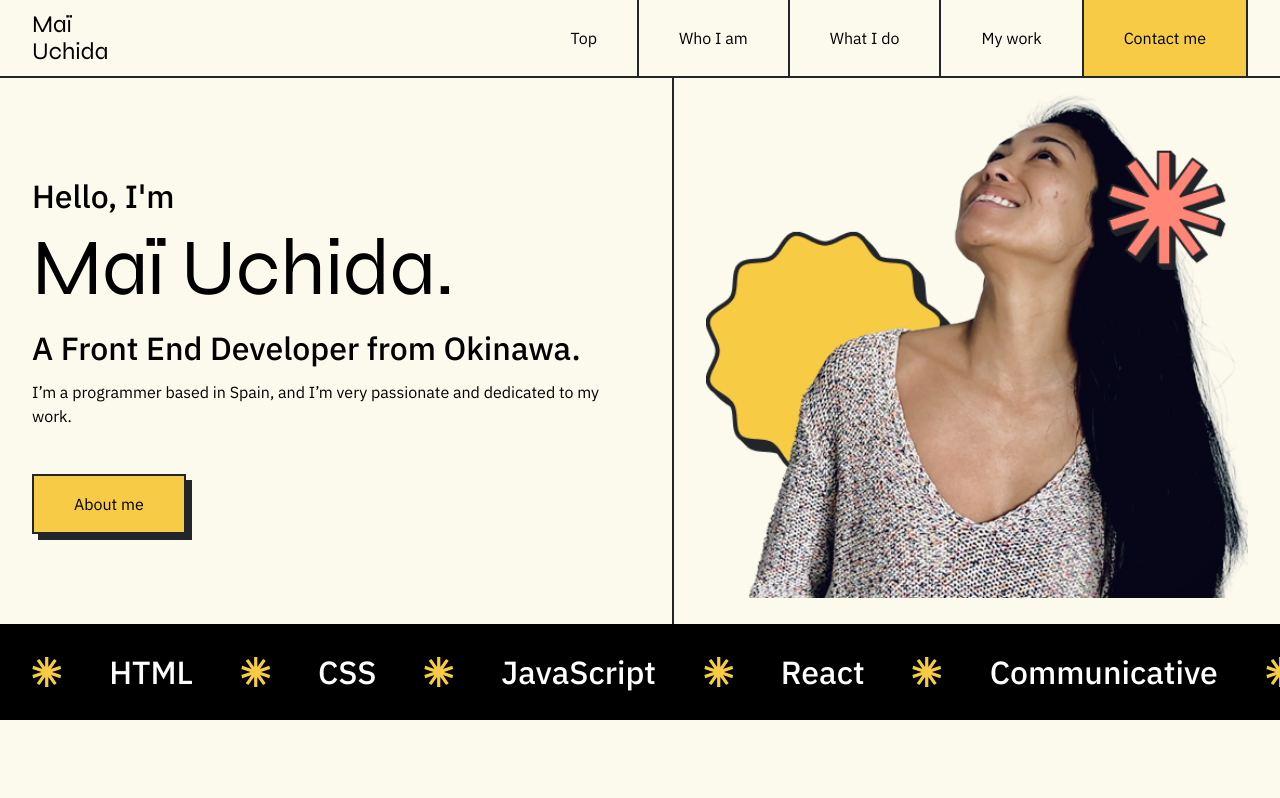
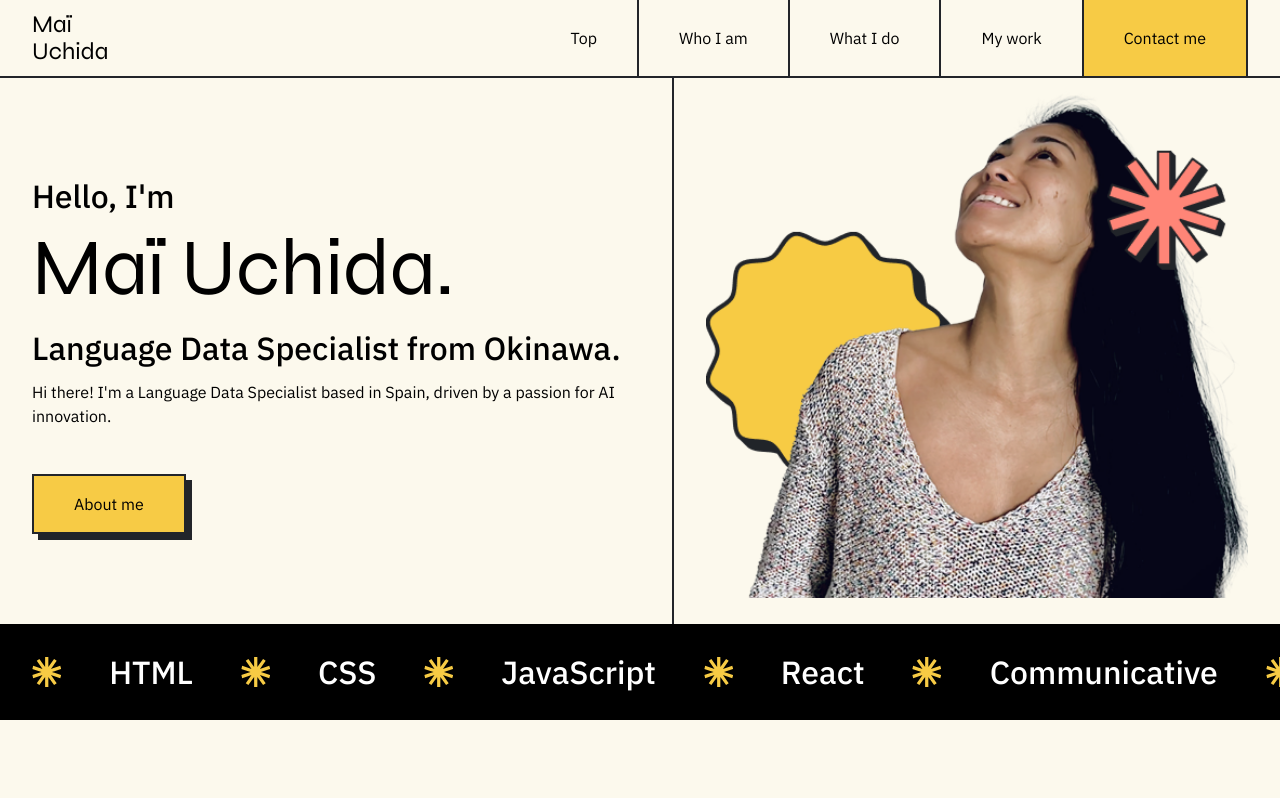
Before and after one commit to MaiMaiOkinawa/mai_portfolio, a React (Create React App) app: page / in a window 1280 px wide. Shown: the top 798 px of the page. Built offline with nearby package versions, Linux system fonts and the light colour scheme.

Commit message:
Update introduction in Hero.js

```diff
--- a/src/components/Hero.js
+++ b/src/components/Hero.js
@@ -10,10 +10,9 @@ function Hero(props) {
         <div className="hero-text">
           <h2>Hello, I'm</h2>
           <p className="claim">Maï Uchida.</p>
-          <h2>A Front End Developer from Okinawa.</h2>
+          <h2>Language Data Specialist from Okinawa.</h2>
           <p>
-            I’m a programmer based in Spain, and I’m very passionate and
-            dedicated to my work.
+            Hi there! I'm a Language Data Specialist based in Spain, driven by a passion for AI innovation.
           </p>
           <Button
             classNameBtn="btnAbout"
```
